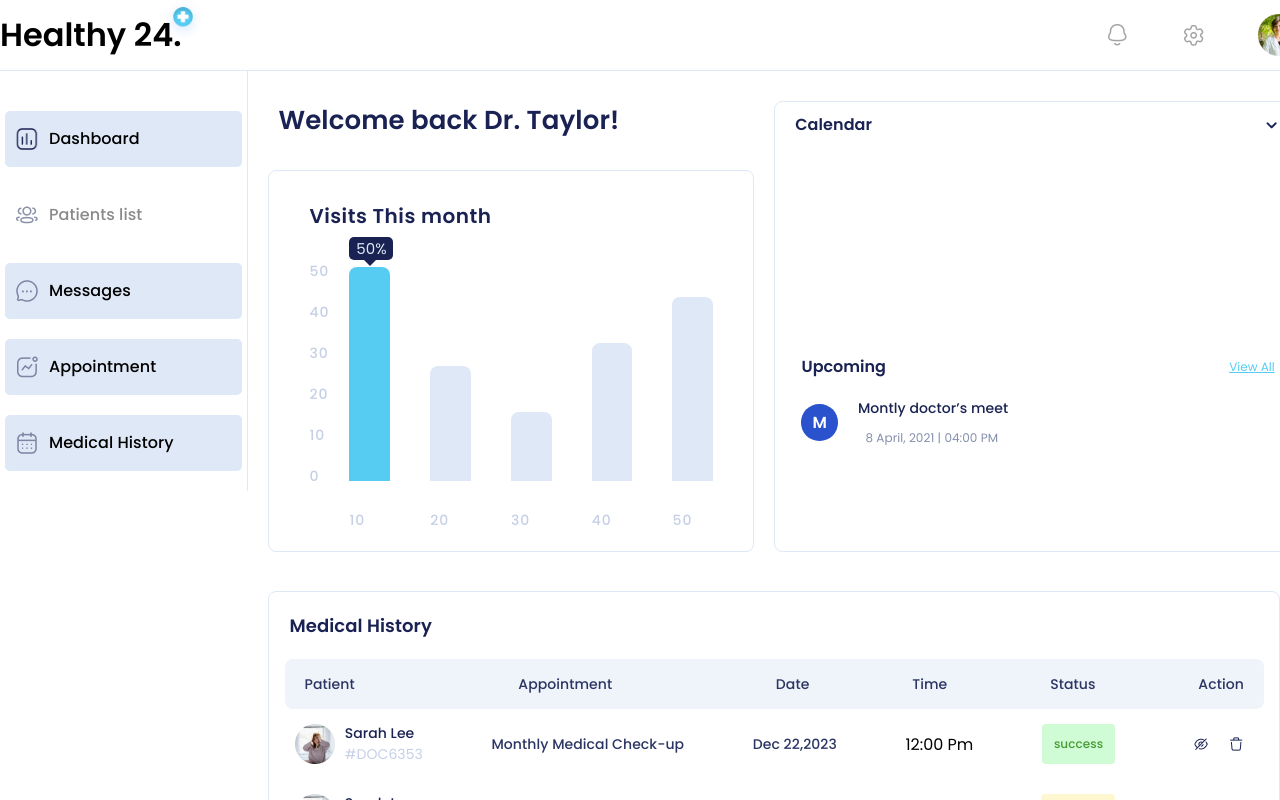
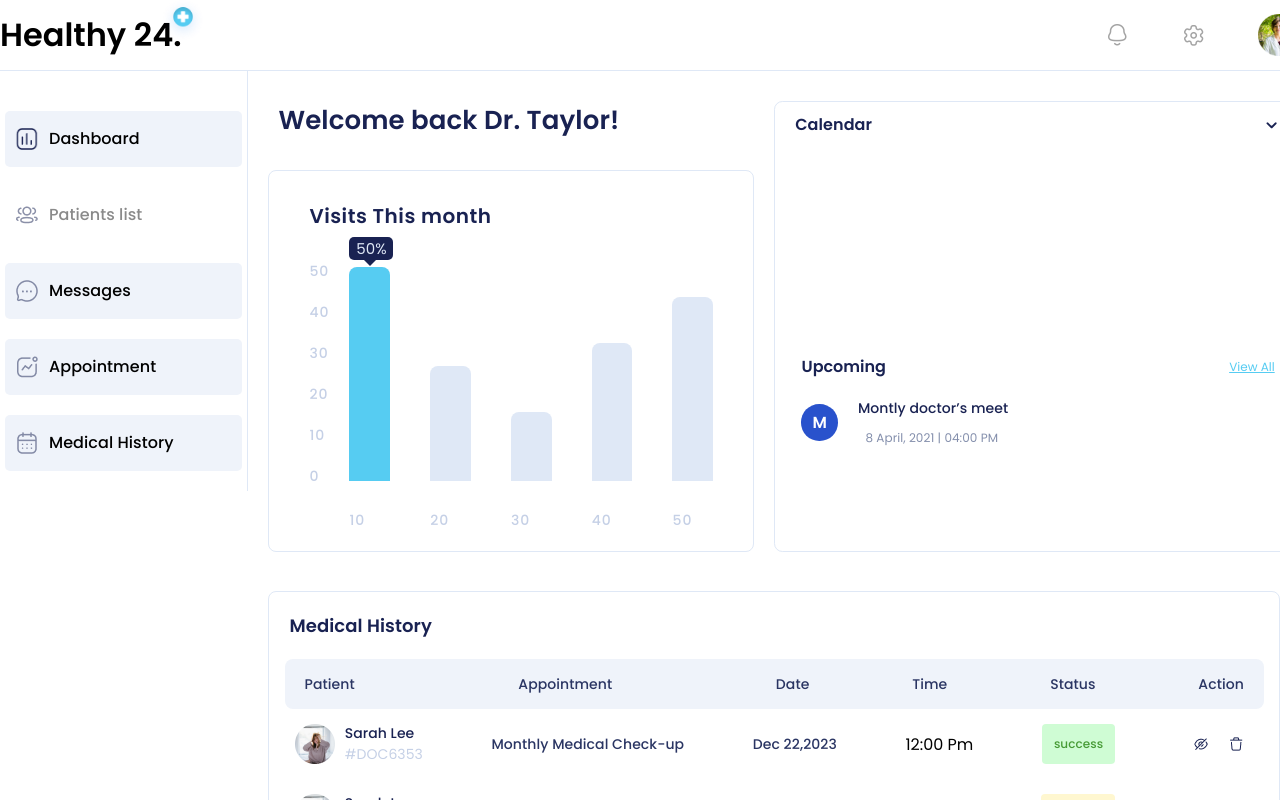
Before and after one commit to salahkhenfer/Doctor-s-Office-Management-System, a React (Vite) app: page / in a window 1280 px wide. Shown: the top 800 px of the page. Built offline with nearby package versions, Linux system fonts and the light colour scheme.

Commit message:
last edit

```diff
--- a/src/App.css
+++ b/src/App.css
@@ -8,8 +8,3 @@
   margin: 0;
   padding: 0;
 }
-* {
-  margin: 0;
-  padding: 0;
-  font-family: Poppins;
-}
--- a/src/index.css
+++ b/src/index.css
@@ -12,3 +12,8 @@ body {
   font-family: Poppins;
   color: black;
 }
+* {
+  margin: 0;
+  padding: 0;
+  font-family: Poppins;
+}
--- a/src/page/style/HeaderAndMenu.css
+++ b/src/page/style/HeaderAndMenu.css
@@ -87,7 +87,7 @@
   margin: 20px 5px;
 }
 .menu-Item:hover {
-  background-color: #dfe8f6;
+  background-color: #eff3fa;
 }
 .menu-Item:hover .text-item {
   color: #000000;
@@ -124,7 +124,7 @@
 }
 .active {
   color: #000000;
-  background-color: #dfe8f6;
+  background-color: #eff3fa;
 }
 /* ======= mobail style ======= */
 
@@ -205,7 +205,7 @@
 
     z-index: 99;
     width: 65%;
-    height: fit-content;
+    height: 100vh;
     left: -100%;
     transition: 1s;
   }
```
